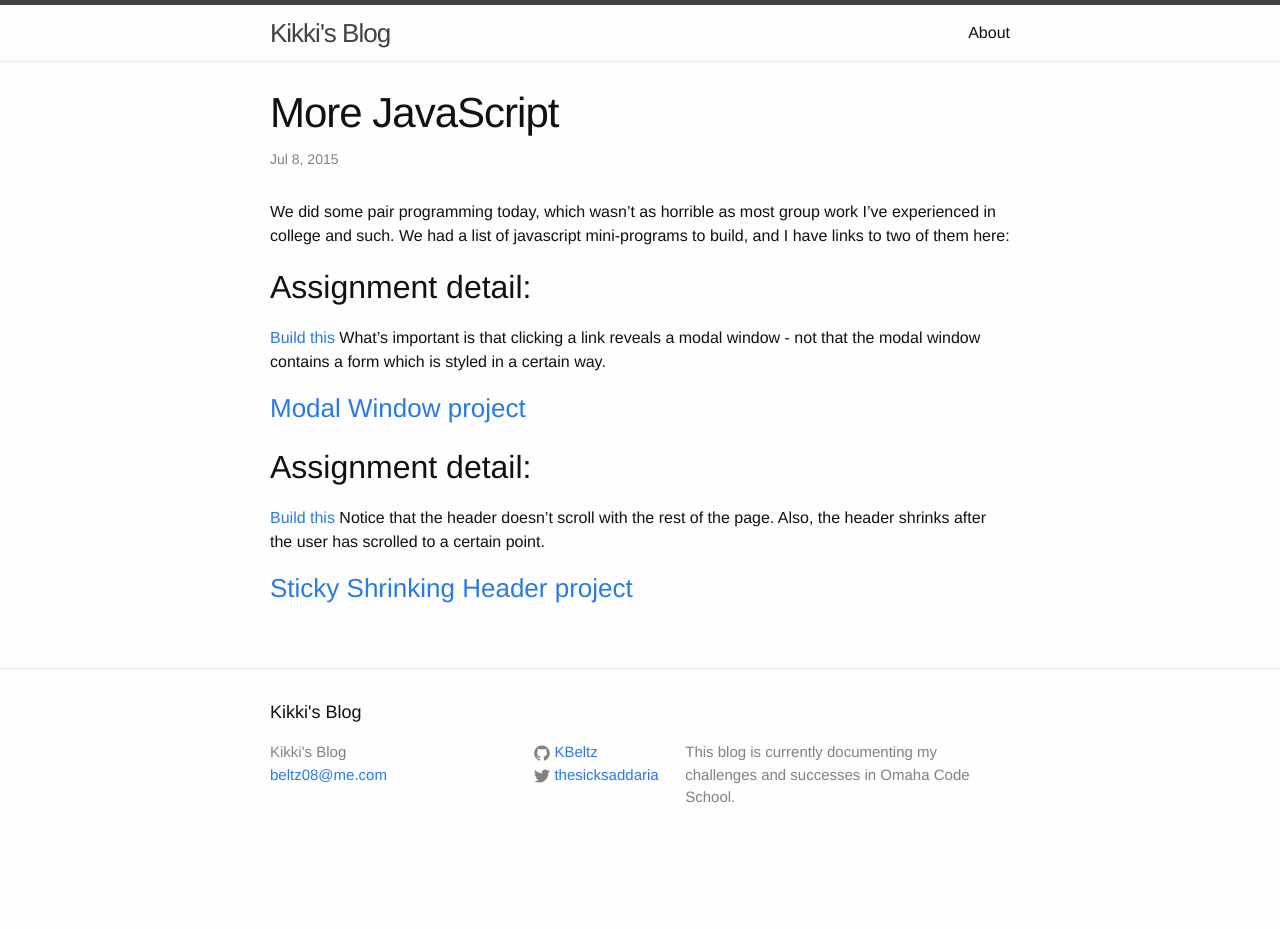
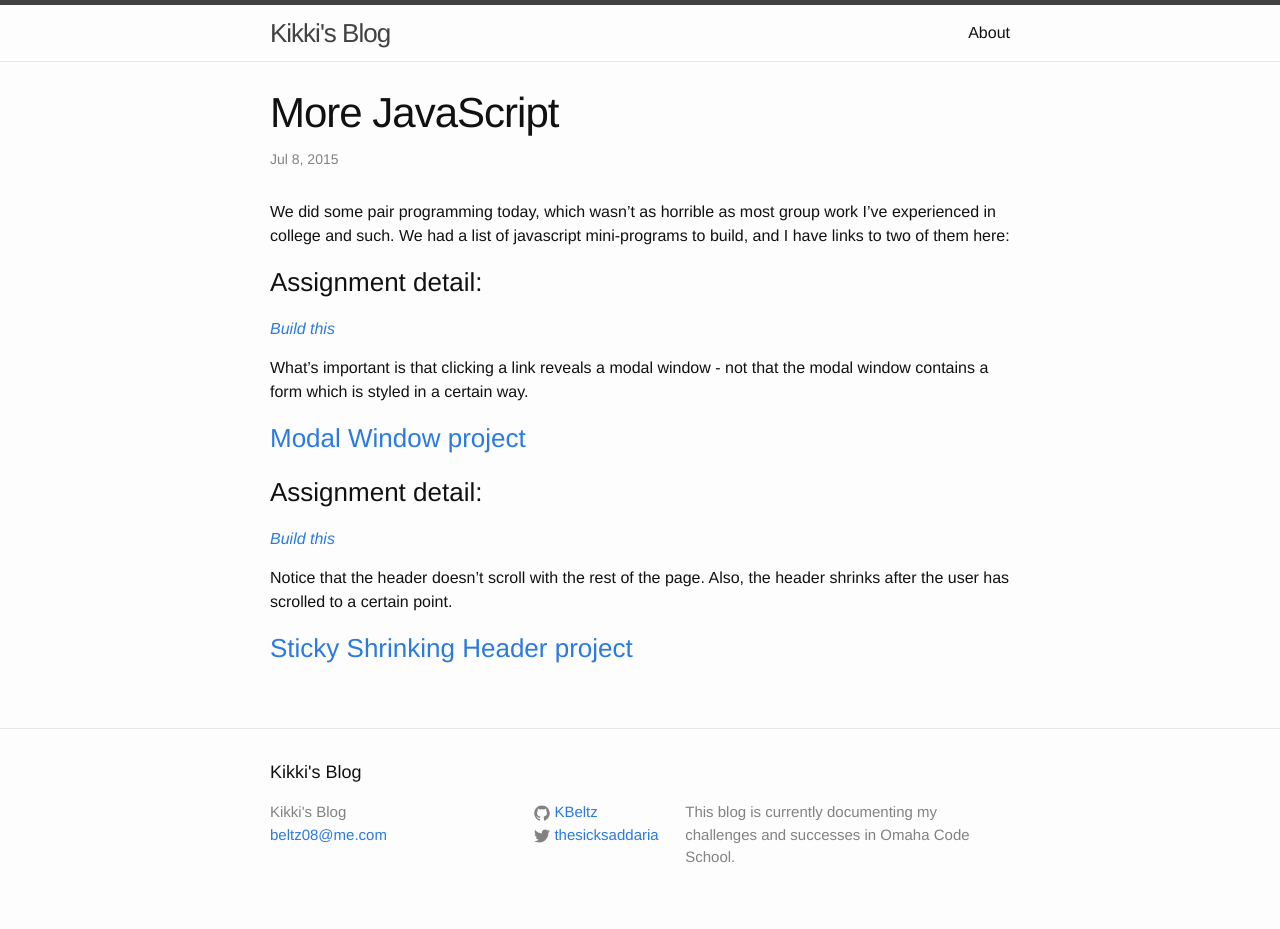
Before and after one commit to KBeltz/KBeltz, a Jekyll site: the page built from _posts/2015-07-08-more-javascript.md, in a window 1280 px wide. Built offline with Jekyll 4.4.1, drawn with Linux system fonts in a browser that asks for light colours; Markdown is read by kramdown in place of the engine named in the settings; before the commit the page ends 900 px from its top, so only the background shows below that.

Commit message:
Style changes.

```diff
--- a/_posts/2015-07-08-more-javascript.md
+++ b/_posts/2015-07-08-more-javascript.md
@@ -8,15 +8,17 @@ categories: technical omahacodeschool javascript assignment
 We did some pair programming today, which wasn't as horrible as most group work I've experienced in college and such. We had a list of javascript mini-programs to build, and I have links to two of them here:
 
 
-##Assignment detail:
-[Build this](http://cl.ly/btRR)
+###Assignment detail:
+*[Build this](http://cl.ly/btRR)*
+
 What's important is that clicking a link reveals a modal window - not that the modal window contains a form which is styled in a certain way.
 
 ###[Modal Window project](http://gunner-rhinoceros-67001.bitballoon.com/)
 
 
-##Assignment detail:
-[Build this](http://cl.ly/btHc)
+###Assignment detail:
+*[Build this](http://cl.ly/btHc)*
+
 Notice that the header doesn't scroll with the rest of the page. Also, the header shrinks after the user has scrolled to a certain point.
 
 ###[Sticky Shrinking Header project](http://registrar-verses-33073.bitballoon.com/)
```
